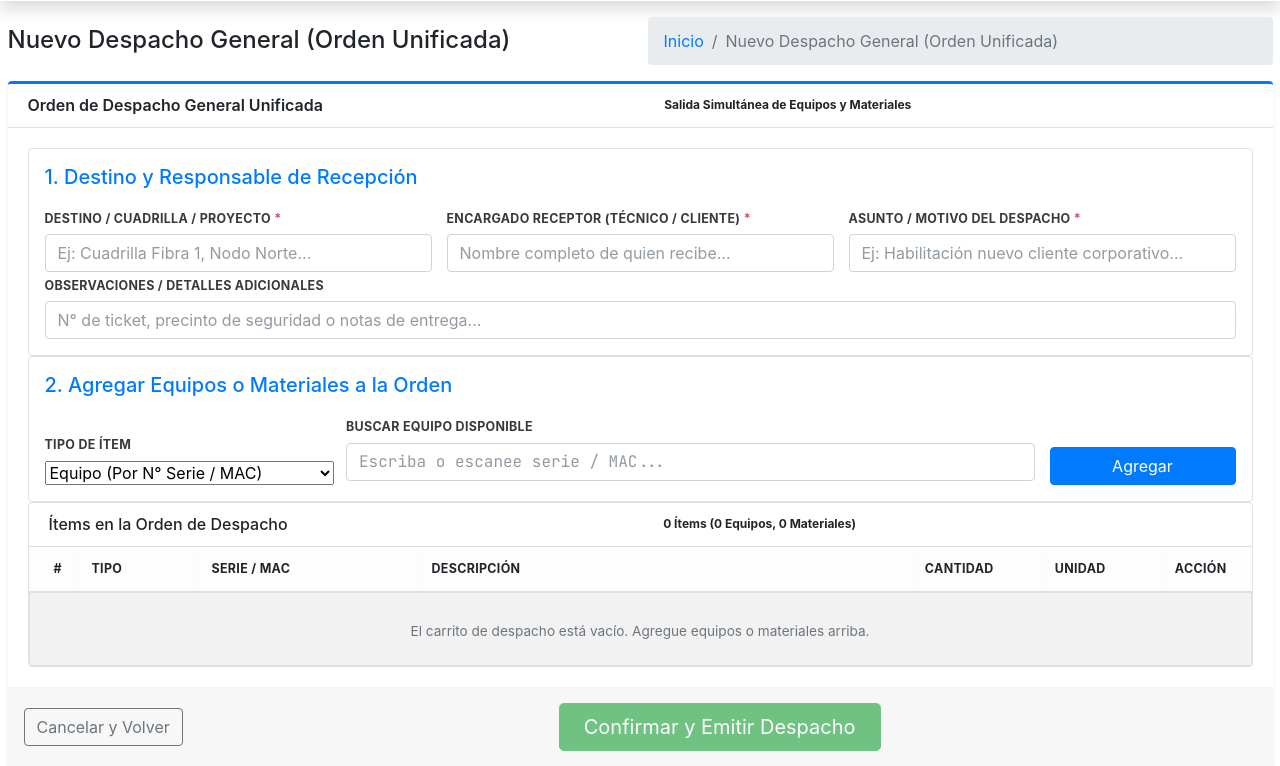
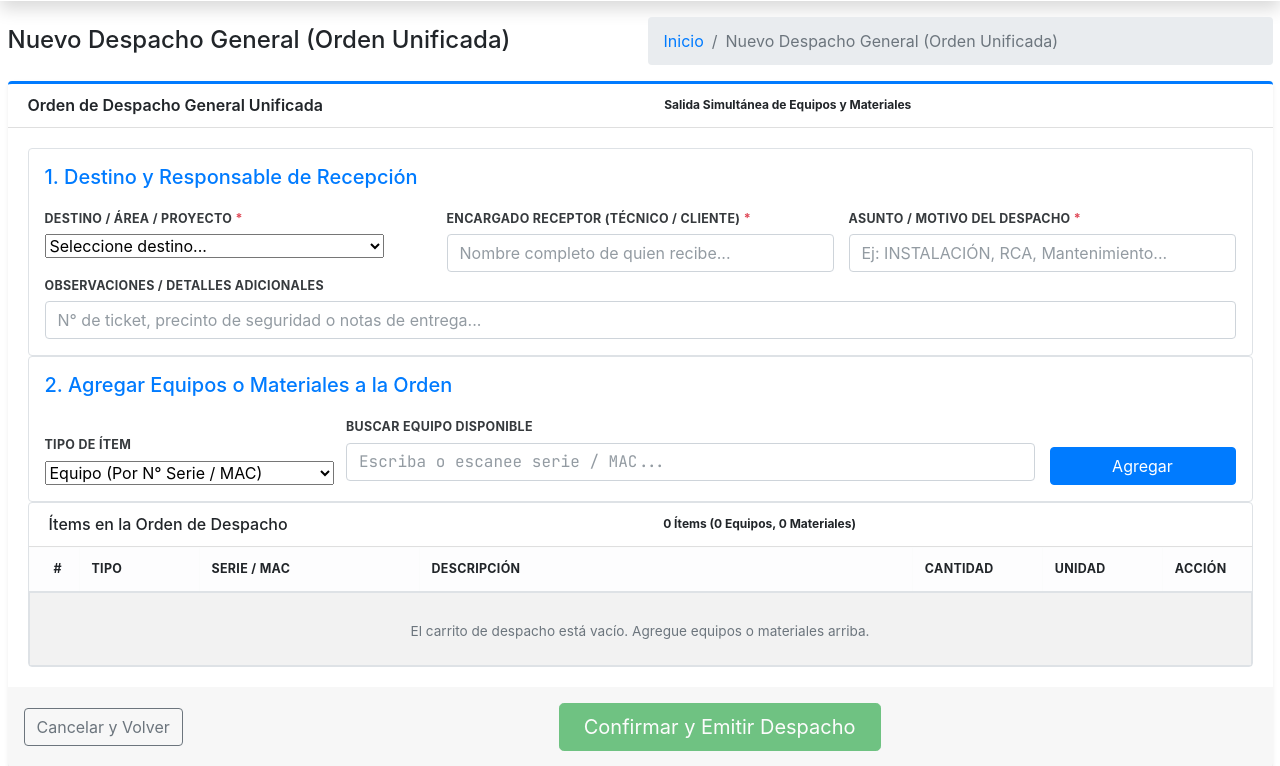
Before and after one commit to RolusXD/almacen-v2, a Node server app: page /despachos/nuevo in a window 1280 px wide. Shown: the part 1117-1883 px from the top of the page. Run offline with Node 20, Linux system fonts and the light colour scheme; the visitor is signed in with stand-in values (Sample User, id 1); data that the repository does not hold is empty; some libraries are stand-ins or nearby versions.

Commit message:
fix(dashboard, despachos): boton unico + Nuevo Despacho, calculo de valor estimado de materiales y estandarizacion de destino con catalogo oficial

```diff
--- a/src/repositories/accesorio.repository.ts
+++ b/src/repositories/accesorio.repository.ts
@@ -118,9 +118,9 @@ export class AccesorioRepository {
 
   async getEstadisticas() {
     const totalItems = await queryOne<{ count: string }>('SELECT COUNT(*) as count FROM accesorios');
-    const totalUnidades = await queryOne<{ sum: string }>('SELECT SUM(cantidad) as sum FROM accesorios');
-    const stockBajo = await queryOne<{ count: string }>('SELECT COUNT(*) as count FROM accesorios WHERE cantidad < 10');
-    const valorTotal = await queryOne<{ sum: string }>('SELECT SUM(cantidad * COALESCE(costo, 0)) as sum FROM accesorios');
+    const totalUnidades = await queryOne<{ sum: string }>('SELECT SUM(COALESCE(cantidad, 0)) as sum FROM accesorios');
+    const stockBajo = await queryOne<{ count: string }>('SELECT COUNT(*) as count FROM accesorios WHERE COALESCE(cantidad, 0) <= COALESCE(stock_minimo, 10)');
+    const valorTotal = await queryOne<{ sum: string }>('SELECT SUM(COALESCE(cantidad, 0) * COALESCE(costo, 0)) as sum FROM accesorios');
 
     return {
       totalItems: parseInt(totalItems?.count || '0', 10),
--- a/src/repositories/movimiento.repository.ts
+++ b/src/repositories/movimiento.repository.ts
@@ -204,10 +204,14 @@ export class MovimientoRepository {
   async getDestinosUnicos(): Promise<string[]> {
     const res = await query<{ destino: string }>(`
       SELECT DISTINCT destino FROM (
+        SELECT nombre as destino FROM destinos WHERE activo = 1
+        UNION
         SELECT destino FROM movimientos_equipos WHERE destino IS NOT NULL AND TRIM(destino) <> ''
         UNION
         SELECT destino FROM movimientos_accesorios WHERE destino IS NOT NULL AND TRIM(destino) <> ''
-      ) as d ORDER BY destino ASC
+        UNION
+        SELECT destino FROM ordenes_despacho WHERE destino IS NOT NULL AND TRIM(destino) <> ''
+      ) as d WHERE destino IS NOT NULL AND TRIM(destino) <> '' ORDER BY destino ASC
     `);
     return res.map(r => r.destino);
   }
--- a/src/views/despachos/nuevo.ejs
+++ b/src/views/despachos/nuevo.ejs
@@ -25,14 +25,34 @@
                 <div class="row g-3">
                   <div class="col-md-4">
                     <label class="form-label fw-semibold text-body">
-                      Destino / Cuadrilla / Proyecto <span class="text-danger">*</span>
+                      <i class="bi bi-geo-alt-fill text-danger me-1"></i> Destino / Área / Proyecto <span class="text-danger">*</span>
                     </label>
-                    <input type="text" name="destino" id="inputDestino" class="form-control" list="destinosList" placeholder="Ej: Cuadrilla Fibra 1, Nodo Norte..." required autocomplete="off">
-                    <datalist id="destinosList">
-                      <% destinos.forEach(d => { %>
-                        <option value="<%= d %>">
-                      <% }); %>
-                    </datalist>
+                    <select name="destino" id="selectDestino" class="form-select" required onchange="handleDestinoChange(this.value)">
+                      <option value="">Seleccione destino...</option>
+                      <optgroup label="Áreas y Cuadrillas Operativas">
+                        <option value="INSTALACIONES">INSTALACIONES (Clientes)</option>
+                        <option value="INFRAESTRUCTURA">INFRAESTRUCTURA (Nodos / Torres)</option>
+                        <option value="MANTENIMIENTO RED">MANTENIMIENTO DE RED</option>
+                        <option value="MANTENIMIENTO VEHICULOS">MANTENIMIENTO VEHÍCULOS</option>
+                        <option value="ADMINISTRACION">ADMINISTRACIÓN</option>
+                        <option value="SOPORTE TECNICO">SOPORTE TÉCNICO</option>
+                      </optgroup>
+                      <%
+                        const standardDestinos = ['INSTALACIONES', 'INFRAESTRUCTURA', 'MANTENIMIENTO RED', 'MANTENIMIENTO VEHICULOS', 'ADMINISTRACION', 'SOPORTE TECNICO'];
+                        const otrosDestinos = (destinos || []).filter(d => d && !standardDestinos.includes(d.toUpperCase().trim()));
+                      %>
+                      <% if (otrosDestinos.length > 0) { %>
+                        <optgroup label="Proyectos y Destinos Registrados">
+                          <% otrosDestinos.forEach(d => { %>
+                            <option value="<%= d %>"><%= d %></option>
+                          <% }); %>
+                        </optgroup>
+                      <% } %>
+                      <option value="__OTRO__">+ Otro Proyecto / Destino Personalizado...</option>
+                    </select>
+                    <div id="wrapperOtroDestino" class="mt-2" style="display: none;">
+                      <input type="text" id="inputOtroDestino" class="form-control" placeholder="Escriba el nombre del nuevo proyecto o destino...">
+                    </div>
                   </div>
 
                   <div class="col-md-4">
@@ -46,7 +66,16 @@
                     <label class="form-label fw-semibold text-body">
                       Asunto / Motivo del Despacho <span class="text-danger">*</span>
                     </label>
-                    <input type="text" name="asunto" class="form-control" placeholder="Ej: Habilitación nuevo cliente corporativo..." required>
+                    <input type="text" name="asunto" class="form-control" list="asuntosList" placeholder="Ej: INSTALACIÓN, RCA, Mantenimiento..." required autocomplete="off">
+                    <datalist id="asuntosList">
+                      <option value="INSTALACIÓN">
+                      <option value="RCA (Requerimiento de Cambio/Alta)">
+                      <option value="MANTENIMIENTO PREVENTIVO">
+                      <option value="MANTENIMIENTO CORRECTIVO">
+                      <option value="INFRAESTRUCTURA DE RED">
+                      <option value="SOPORTE TÉCNICO">
+                      <option value="AMPLIACIÓN DE FIBRA">
+                    </datalist>
                   </div>
 
                   <div class="col-12">
@@ -407,6 +436,41 @@
     badge.textContent = `${cart.length} Ítems (${countEq} Equipos, ${countAcc} Materiales)`;
     btnSubmit.disabled = false;
   }
+
+  function handleDestinoChange(val) {
+    const wrapper = document.getElementById('wrapperOtroDestino');
+    const inputOtro = document.getElementById('inputOtroDestino');
+    if (val === '__OTRO__') {
+      wrapper.style.display = 'block';
+      inputOtro.required = true;
+      inputOtro.focus();
+    } else {
+      wrapper.style.display = 'none';
+      inputOtro.required = false;
+      inputOtro.value = '';
+    }
+  }
+
+  document.getElementById('formDespachoGeneral').addEventListener('submit', function(e) {
+    const selectDestino = document.getElementById('selectDestino');
+    const inputOtro = document.getElementById('inputOtroDestino');
+    if (selectDestino.value === '__OTRO__') {
+      const valorOtro = (inputOtro.value || '').trim();
+      if (!valorOtro) {
+        e.preventDefault();
+        alert('Por favor especifique el nombre del nuevo proyecto o destino.');
+        inputOtro.focus();
+        return false;
+      }
+      // Cambiar el valor seleccionado para que se envíe directamente
+      selectDestino.name = 'destino_select_ignored';
+      const hiddenInput = document.createElement('input');
+      hiddenInput.type = 'hidden';
+      hiddenInput.name = 'destino';
+      hiddenInput.value = valorOtro.toUpperCase();
+      this.appendChild(hiddenInput);
+    }
+  });
 </script>
 
 <%- include('../layouts/footer') %>
```
Also changed, not shown: src/views/dashboard/index.ejs (+3 -6 lines), src/db/migrations/005_fix_costos_and_destinos.sql (added).
